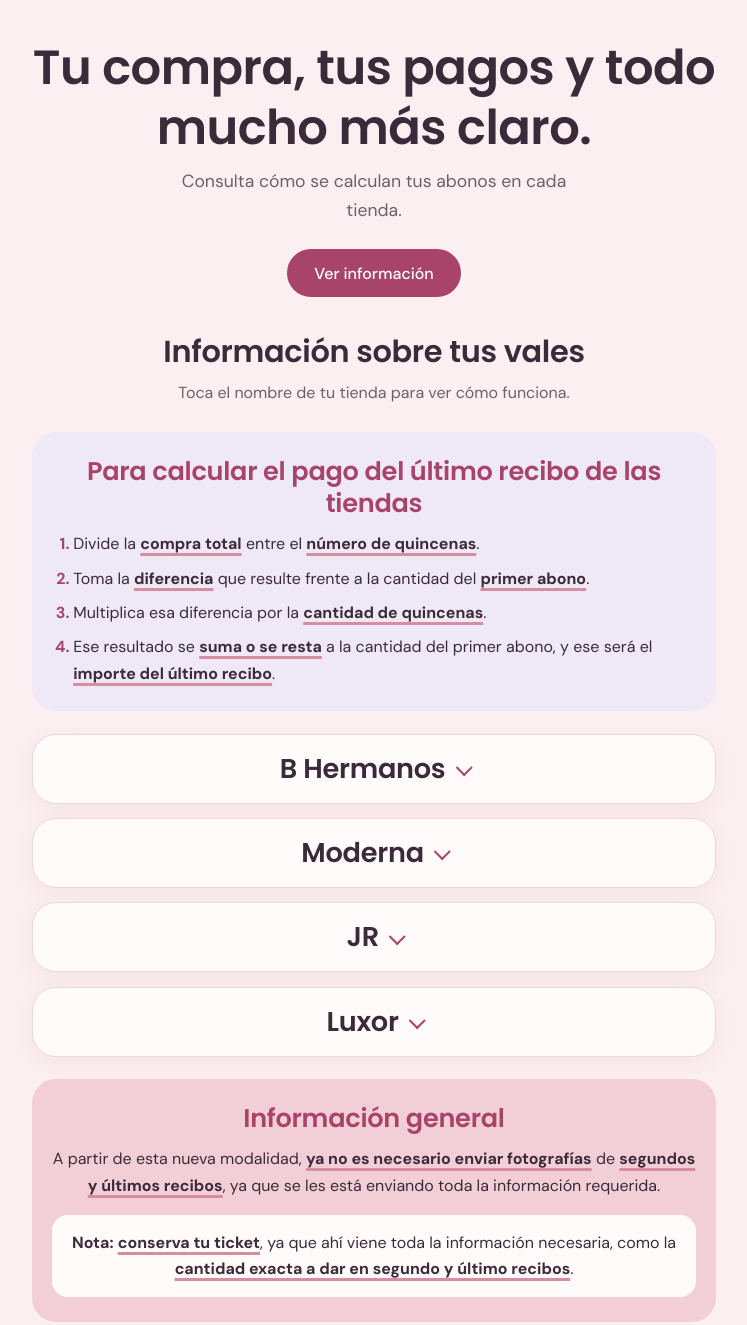
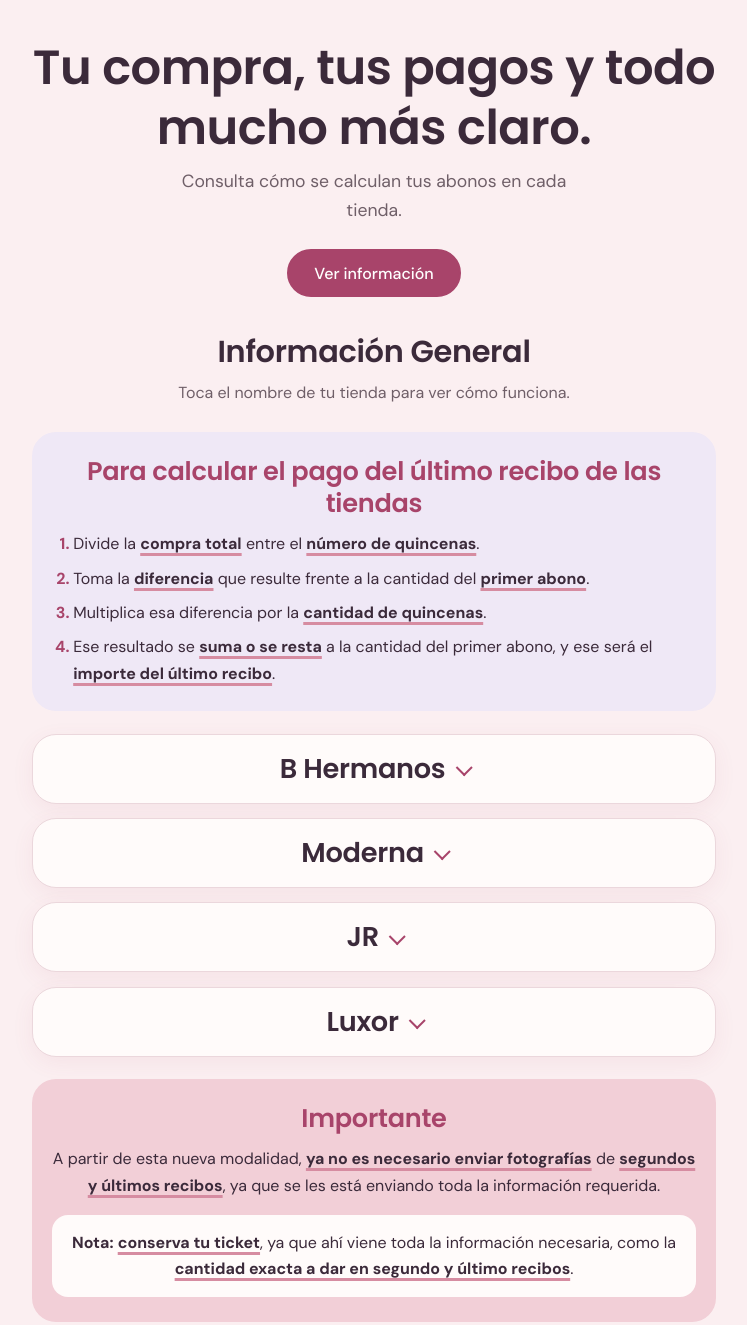
Before and after one commit to duskyberry/rebeca_vales3, a plain HTML site: page index.html in a window 1280 px wide. Shown: the part 61-1386 px from the top of the page, without its empty margins (266-1013 px from the left). Drawn offline with Linux system fonts and the light colour scheme.

Commit message:
Change section titles for clarity

```diff
--- a/index.html
+++ b/index.html
@@ -32,7 +32,7 @@
 </section>
 
 <section id="info" class="info" aria-labelledby="info-t">
-  <h2 id="info-t">Información sobre tus vales</h2>
+  <h2 id="info-t">Información General</h2>
   <p class="lead">Toca el nombre de tu tienda para ver cómo funciona.</p>
 
   <div class="always">
@@ -105,7 +105,7 @@
     </div>
   </details>
   <div class="always general">
-    <h3>Información general</h3>
+    <h3>Importante</h3>
     <p>A partir de esta nueva modalidad, <u>ya no es necesario enviar fotografías</u> de <u>segundos y últimos recibos</u>, ya que se les está enviando toda la información requerida.</p>
     <p class="nota"><strong>Nota:</strong> <u>conserva tu ticket</u>, ya que ahí viene toda la información necesaria, como la <u>cantidad exacta a dar en segundo y último recibos</u>.</p>
   </div>
```
